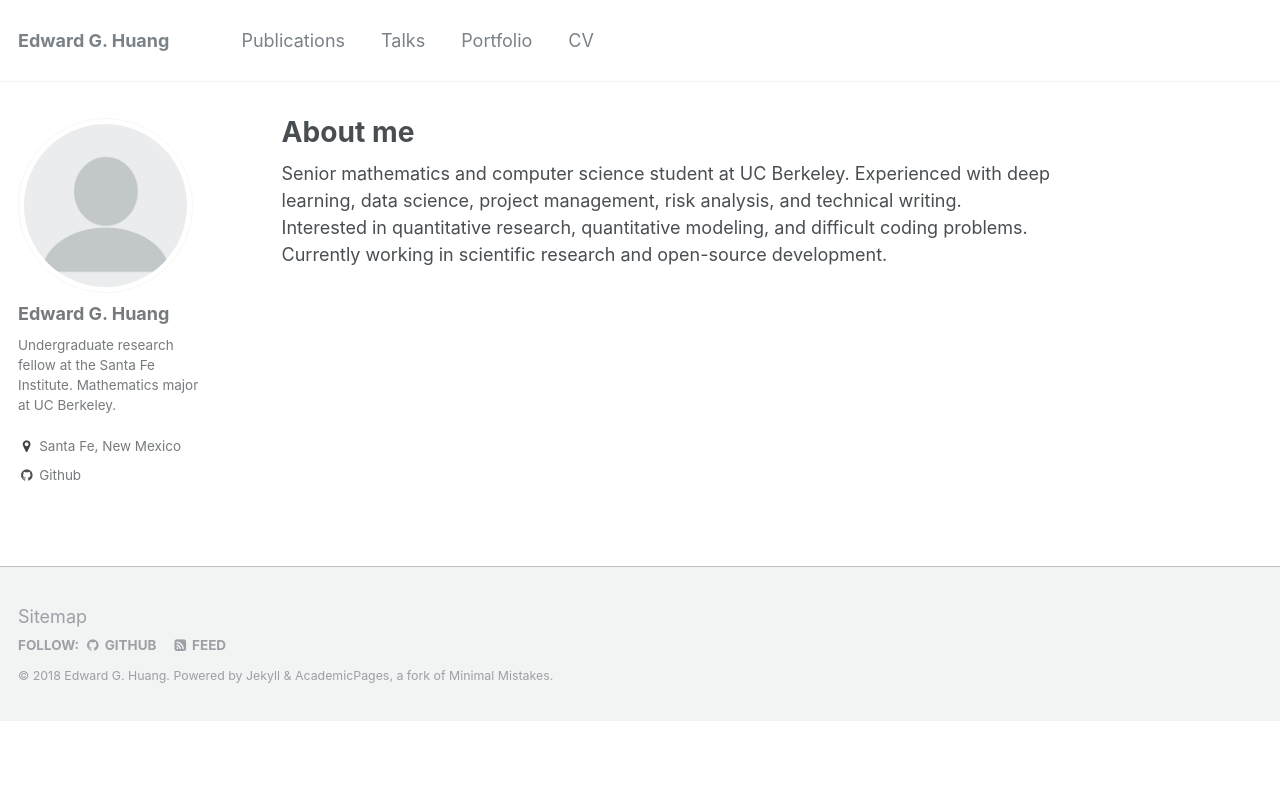
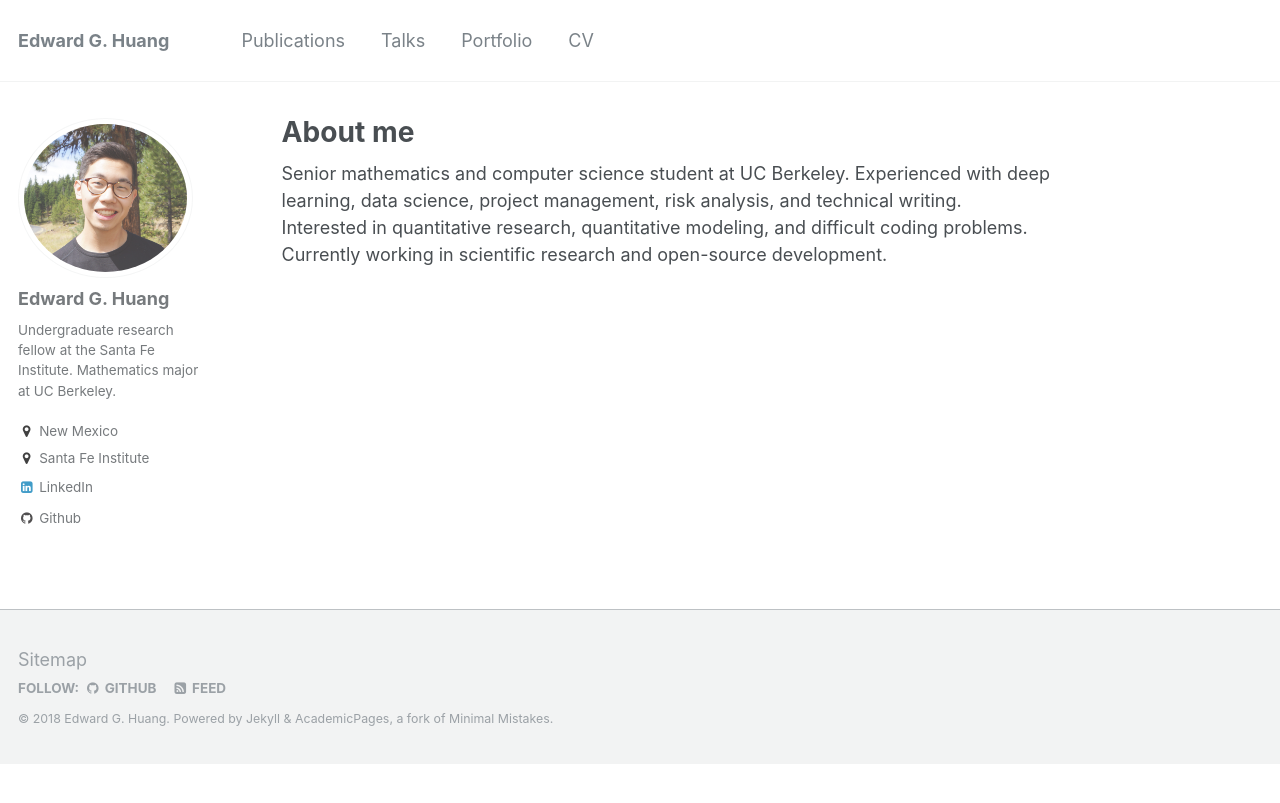
Before and after one commit to eghuang/eghuang.github.io, a Jekyll site: the page built from _pages/about.md, in a window 1280 px wide. Shown: the top 803 px of the page. Built offline with Jekyll 4.4.1, drawn with Linux system fonts in a browser that asks for light colours.

Commit message:
Added profile picture and links

```diff
--- a/_config.yml
+++ b/_config.yml
@@ -79,10 +79,10 @@ analytics:
 # Site Author
 author:
   name             : "Edward G. Huang"
-  avatar           : "profile.png"
+  avatar           : "git.jpg"
   bio              : "Undergraduate research fellow at the Santa Fe Institute. Mathematics major at UC Berkeley."
-  location         : "Santa Fe, New Mexico"
-  employer         :
+  location         : "New Mexico"
+  employer         : "Santa Fe Institute"
   googlescholar    : # "http://yourfullgooglescholarurl.com"
   email            :
   uri              :
@@ -97,7 +97,7 @@ author:
   keybase          :
   instagram        :
   lastfm           :
-  linkedin         :
+  linkedin         : "https://linkedin.com/in/eghuang"
   orcid            : # "http://orcid.org/yourorcidurl"
   pinterest        :
   soundcloud       :
```
Also changed, not shown: images/git.jpg (added).
